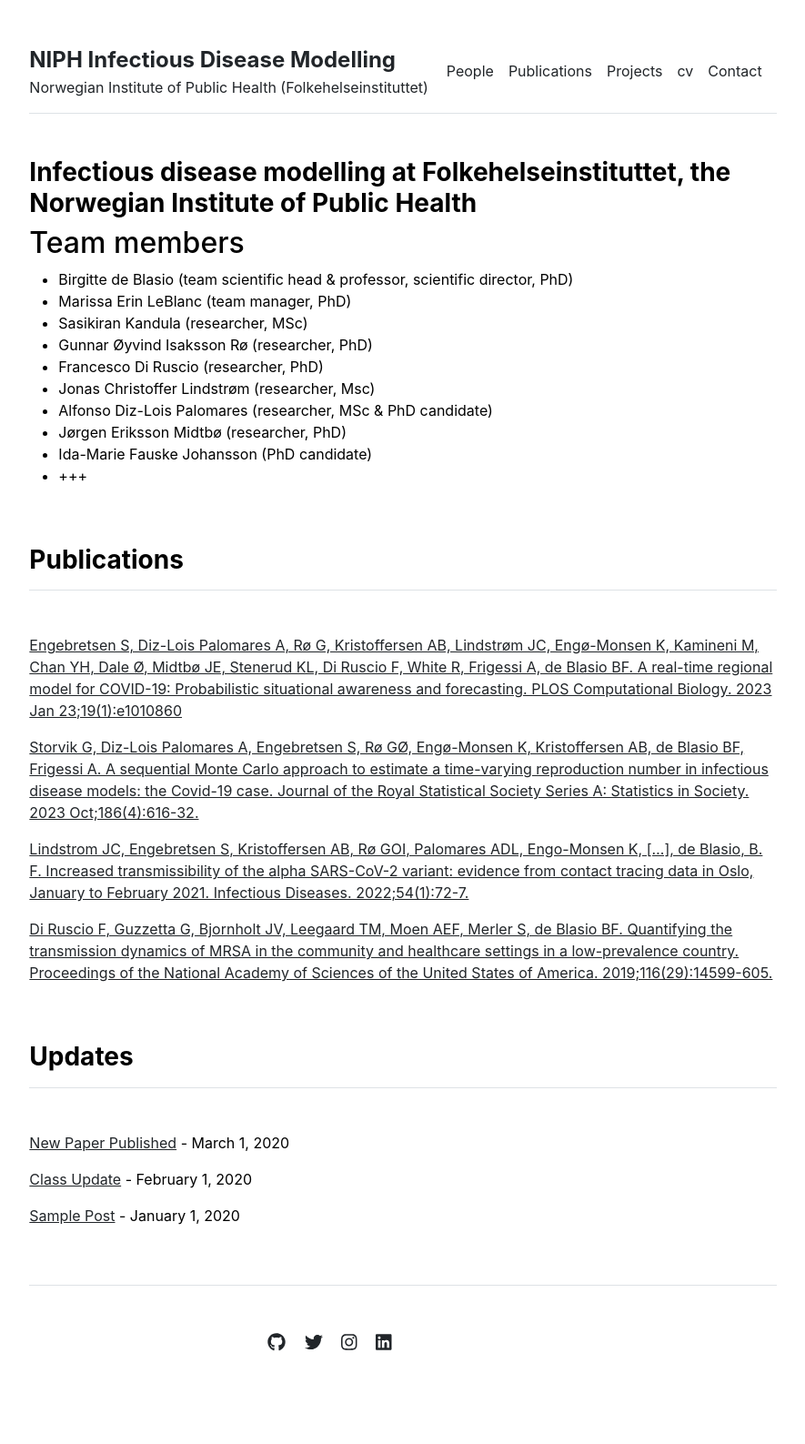
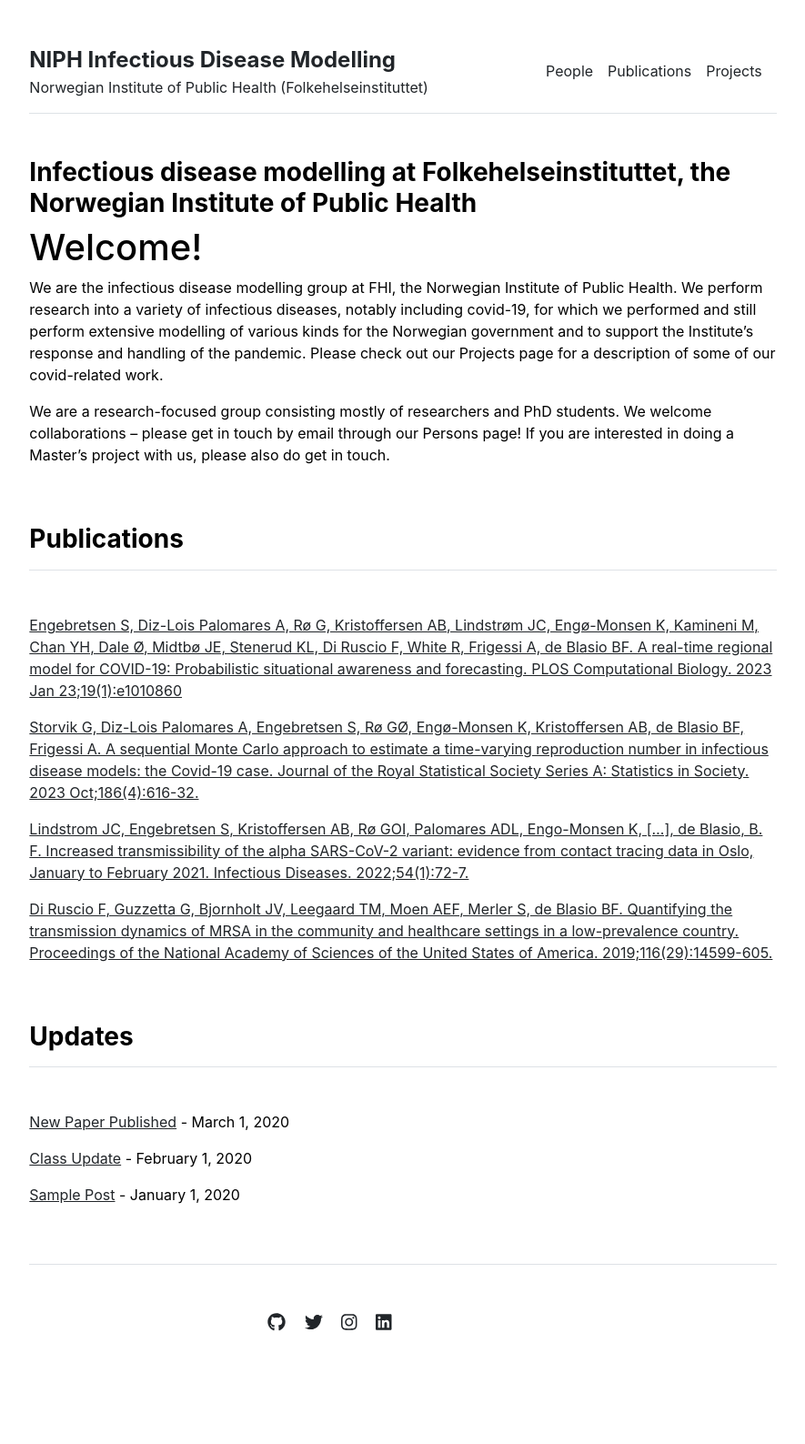
Before and after one commit to folkehelseinstituttet/modelling, a Jekyll site: the page built from index.md, in a window 1280 px wide. Shown: the whole page at 91% size, without its empty margins (197-1082 px from the left). Built offline with Jekyll 4.4.1, drawn with Linux system fonts in a browser that asks for light colours; after the commit the page ends 1564 px from its top, so only the background shows below that.

Commit message:
More fix

```diff
--- a/_data/settings.yml
+++ b/_data/settings.yml
@@ -1,9 +1,9 @@
 menu:
 - {name: 'People', url: '/people'}
 - {name: 'Publications', url: '/publications'}
-- {name: 'Projects', url: '/courses'}
-- {name: 'cv', url: '/cv'}
-- {name: 'Contact', url: '/contact'}
+- {name: 'Projects', url: '/projects'}
+# - {name: 'cv', url: '/cv'}
+# - {name: 'Contact', url: '/contact'}
 
 people:
 - {name: 'Birgitte Freiesleben de Blasio', title: 'Professor and team scientific leader', department: 'Division for infection control, NIPH & Department of Medicine, University of Oslo', institution: 'Folkehelseinstituttet & UiO', institution_address: 'Lovisenberggata 8, 0456 Oslo', phone: '', email: 'Birgitte.Freiesleben.DeBlasio@fhi.no', office: '', image: 'assets/img/fhi_fjes.png', url: 'birgitte'}
--- a/index.md
+++ b/index.md
@@ -3,11 +3,14 @@
 title: "Home"
 ---
 
+# Welcome!
+We are the infectious disease modelling group at FHI, the Norwegian Institute of Public Health. We perform research into a variety of infectious diseases, notably including covid-19, for which we performed and still perform extensive modelling of various kinds for the Norwegian government and to support the Institute's response and handling of the pandemic. Please check out our Projects page for a description of some of our covid-related work.
+
+We are a research-focused group consisting mostly of researchers and PhD students. We welcome collaborations -- please get in touch by email through our Persons page! If you are interested in doing a Master's project with us, please also do get in touch.
 
 
 
-
-## Team members
+<!-- ## Team members
 - Birgitte de Blasio (team scientific head & professor, scientific director, PhD)
 - Marissa Erin LeBlanc (team manager, PhD)
 - Sasikiran Kandula (researcher, MSc)
@@ -17,4 +20,4 @@
 - Alfonso Diz-Lois Palomares (researcher, MSc & PhD candidate)
 - Jørgen Eriksson Midtbø (researcher, PhD)
 - Ida-Marie Fauske Johansson (PhD candidate)
-- +++
+- +++ -->
```
Also changed, not shown: projects/quantum-mechanics.md (renamed from courses/quantum-mechanics.md), projects/stellar-structures.md (renamed from courses/stellar-structures.md), projects/vector-calculus.md (renamed from courses/vector-calculus.md), 24 other files.
